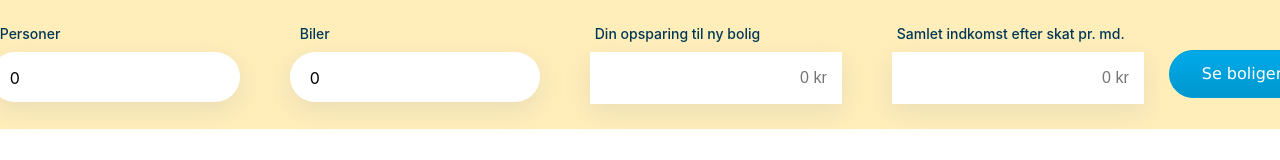
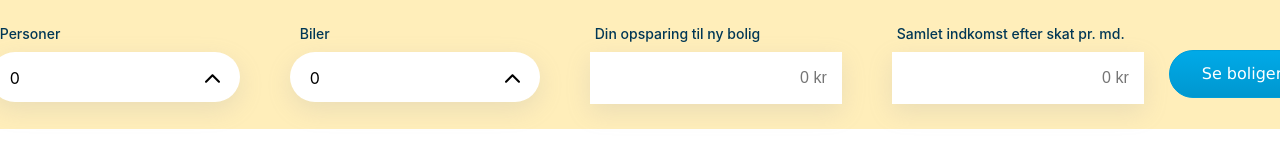
Before and after one commit to Maxlitv/housing-db, a React (Create React App) app: page / in a window 1280 px wide. Shown: the top 160 px of the page. Built offline with nearby package versions, Linux system fonts and the light colour scheme.

Commit message:
arrow-stuff

```diff
--- a/src/components/Personer/Personer.jsx
+++ b/src/components/Personer/Personer.jsx
@@ -2,6 +2,7 @@ import React, { useState } from "react";
 import css from "./Personer.module.css";
 import ButtonSet from "../Shared/Buttonset/ButtonSet";
 import store from "../../data";
+import arrow from '../../assets/arrow-down.svg'
 
 function Personer({ data }) {
   const [isOpened, toggleBox ] = useState(false);
@@ -14,6 +15,7 @@ let handleDrop = () =>{
       <div onClick={handleDrop} className={css.input_block}>
         <div className={css.container_row}>
           <p>{data.personerData.total}</p>
+          <img className={`${css.arrow} ${isOpened ? "" : css.arrow_up}`} src={arrow} alt="" />
         </div>
       </div>
 {/* <div className={`${css.container_row} ${css.row_padding} ${isOpened?'':css.drop_open_hide}`}></div> */}
--- a/src/components/Personer/Personer.module.css
+++ b/src/components/Personer/Personer.module.css
@@ -39,7 +39,7 @@
   display: flex;
   flex-direction: row;
   align-items: center;
-  /* justify-content: space-between; */
+  justify-content: space-between;
   margin: 10px 20px;
   /* padding: 8px 0px; */
 }
@@ -91,3 +91,10 @@
   background-color: rgb(0, 55, 85);
   color: white;
 }
+.arrow{
+  width: 15px;
+  transition: all 0.3s;
+}
+.arrow_up{
+  transform: rotate(180deg);
+}
--- a/src/components/Shared/Biler/Biler.jsx
+++ b/src/components/Shared/Biler/Biler.jsx
@@ -1,5 +1,6 @@
 import React, { useState } from "react";
 import css from "./Biler.module.css";
+import arrow from "../../../assets/arrow-down.svg";
 
 function Biler() {
   const [isOpened, toggleBox] = useState(false);
@@ -10,8 +11,9 @@ function Biler() {
     <div>
       <p className={css.label}>Biler</p>
       <div onClick={handleDrop} className={css.input_block}>
-        <div  className={css.container_row}>
+        <div className={css.container_row}>
           <p>0</p>
+          <img className={`${css.arrow} ${isOpened ? "" : css.arrow_up}`} src={arrow} alt="" />
         </div>
       </div>
 
--- a/src/components/Shared/Biler/Biler.module.css
+++ b/src/components/Shared/Biler/Biler.module.css
@@ -9,6 +9,13 @@
 }
 .input_block:hover{
   box-shadow: rgba(0, 0, 0, 0.35) 0px 5px 15px;
+}
+.arrow{
+  width: 15px;
+  transition: all 0.3s;
+}
+.arrow_up{
+transform: rotate(180deg);
 }
 
 .label {
@@ -36,7 +43,7 @@ display: none;
   display: flex;
   flex-direction: row;
   align-items: center;
-  /* justify-content: space-between; */
+  justify-content: space-between;
   margin: 10px 20px;
   /* padding: 8px 0px; */
 }
```
Also changed, not shown: src/assets/arrow-down.svg (added).
